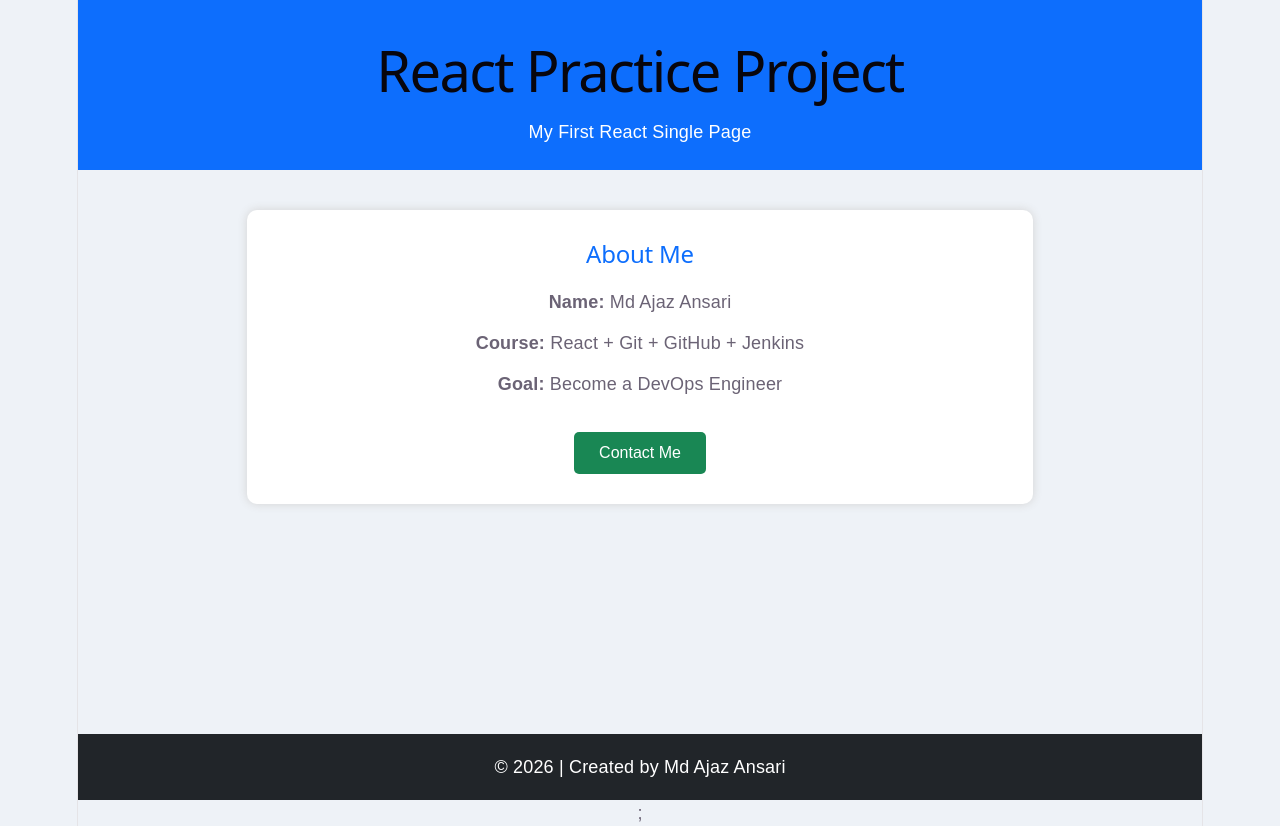
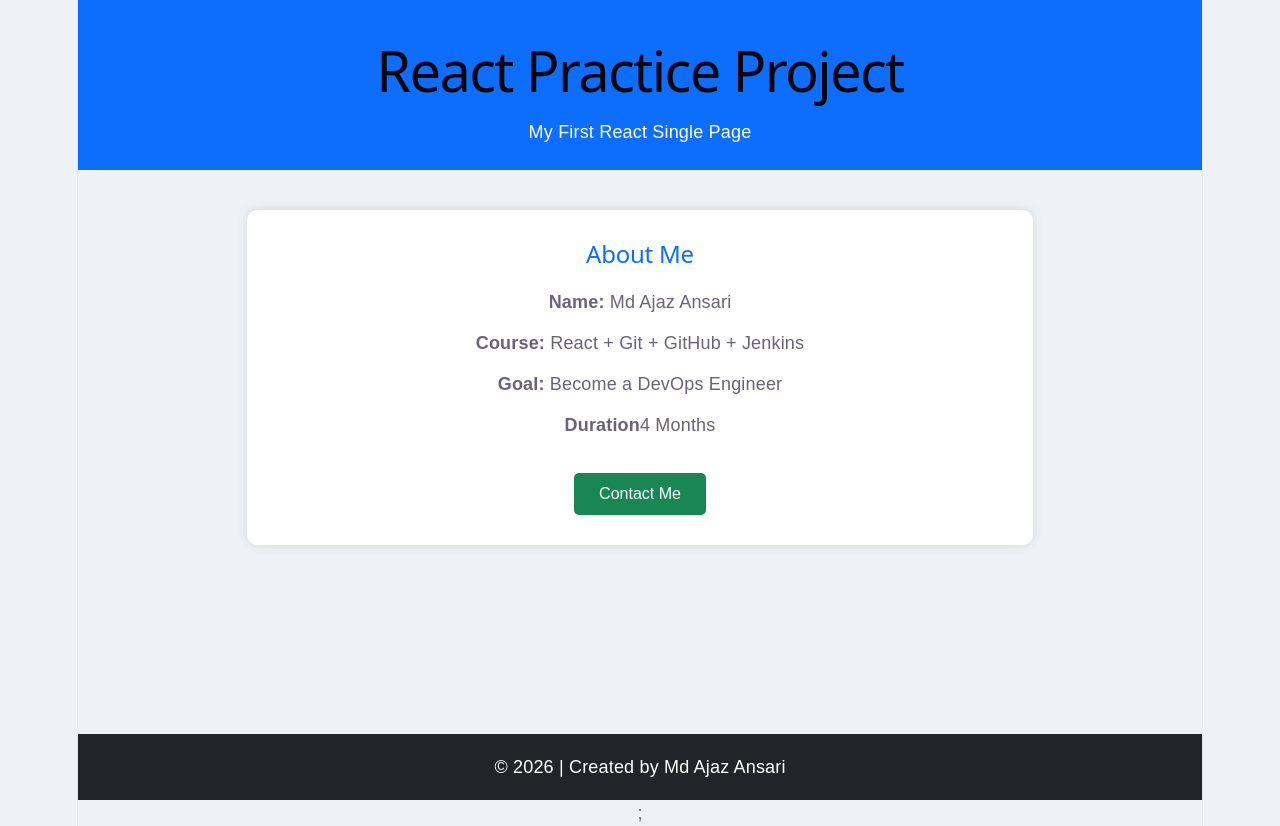
Before and after one commit to mdajazansari64-arch/React-Template, a React (Vite) app: page / in a window 1280 px wide. Built offline with nearby package versions, Linux system fonts and the light colour scheme.

Commit message:
new version

```diff
--- a/src/App.jsx
+++ b/src/App.jsx
@@ -1,7 +1,3 @@
-// import { useState } from 'react'
-// import reactLogo from './assets/react.svg'
-// import viteLogo from './assets/vite.svg'
-// import heroImg from './assets/hero.png'
 import Temp from "./Temp";
 import './App.css'
 
--- a/src/Temp.jsx
+++ b/src/Temp.jsx
@@ -15,6 +15,7 @@ function Temp() {
                 <p><strong>Name:</strong> Md Ajaz Ansari</p>
                 <p><strong>Course:</strong> React + Git + GitHub + Jenkins</p>
                 <p><strong>Goal:</strong> Become a DevOps Engineer</p>
+                <p><strong>Duration</strong>4 Months</p>
 
                 <button>Contact Me</button>
             </main>
```
Also changed, not shown: src/App.css (indentation only).
